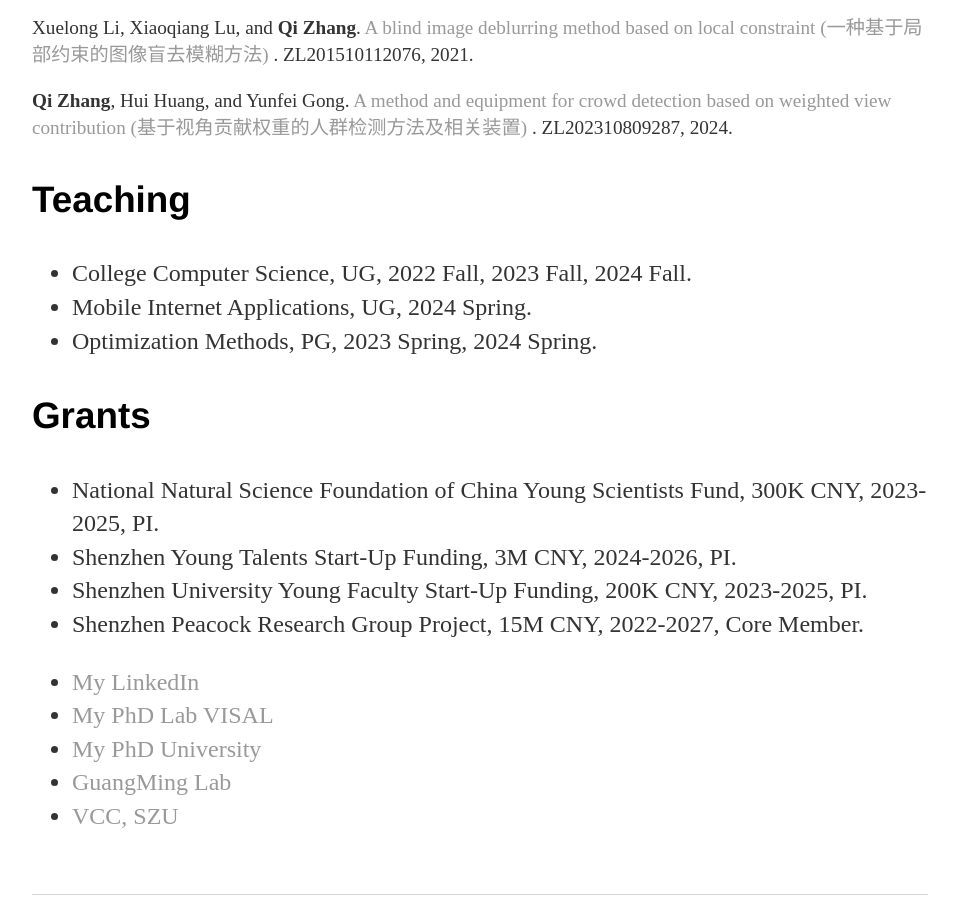
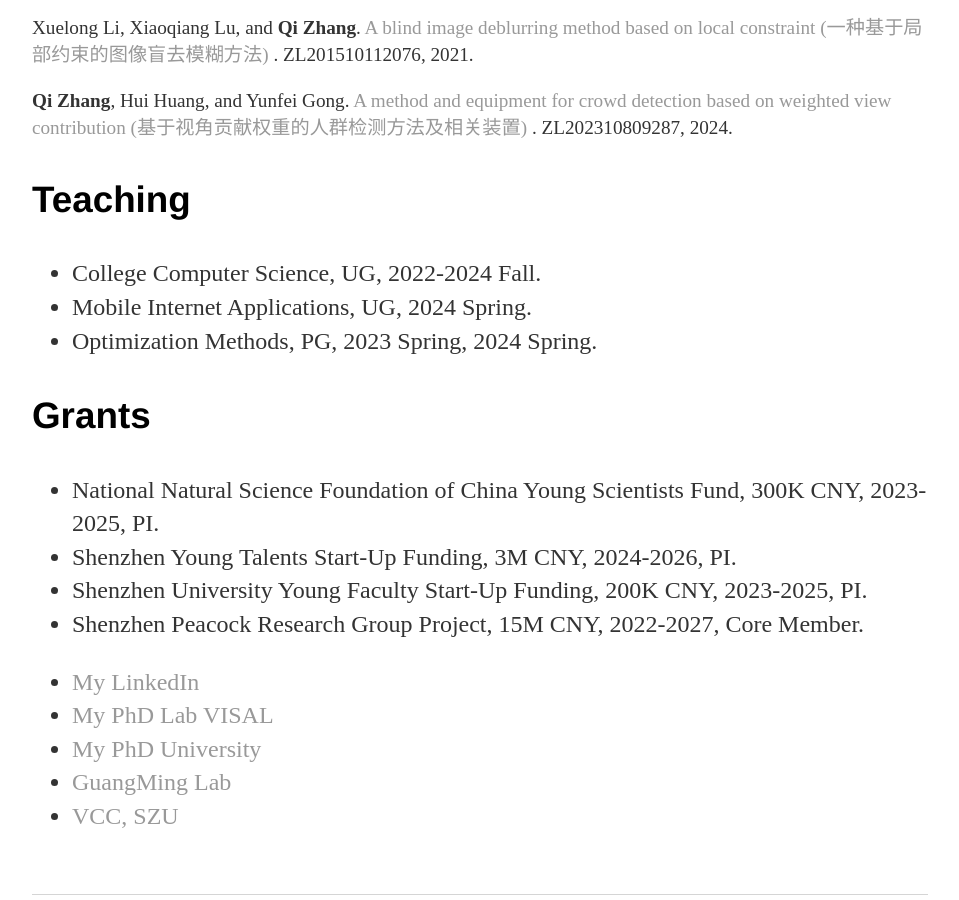
Before and after one commit to zqyq/zqyq.github.io, a Jekyll site: the page built from about/index.html, in a window 1280 px wide and 900 px high, scrolled down 2238 px. Shown: the whole window, without its empty margins (160-1119 px from the left). Built offline with Jekyll 4.4.1, drawn with Linux system fonts in a browser that asks for light colours.

Commit message:
Update index.html

```diff
--- a/about/index.html
+++ b/about/index.html
@@ -124,7 +124,7 @@
 
 		<h3>Teaching</h3>
 			<ul class="contacts">
-			        <li>College Computer Science, UG, 2022 Fall, 2023 Fall, 2024 Fall.</li>
+			        <li>College Computer Science, UG, 2022-2024 Fall.</li>
 				<li>Mobile Internet Applications, UG, 2024 Spring.</li>
 				<li>Optimization Methods, PG, 2023 Spring, 2024 Spring.</li>
 			</ul>
```
